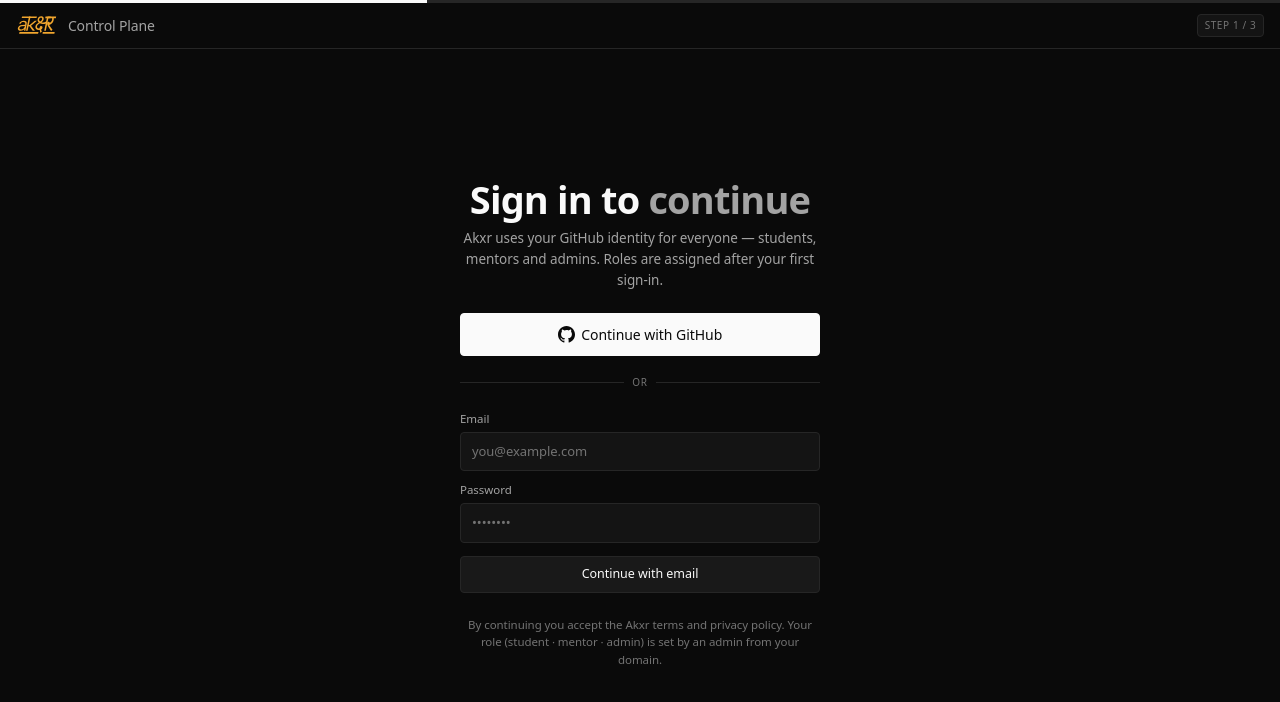
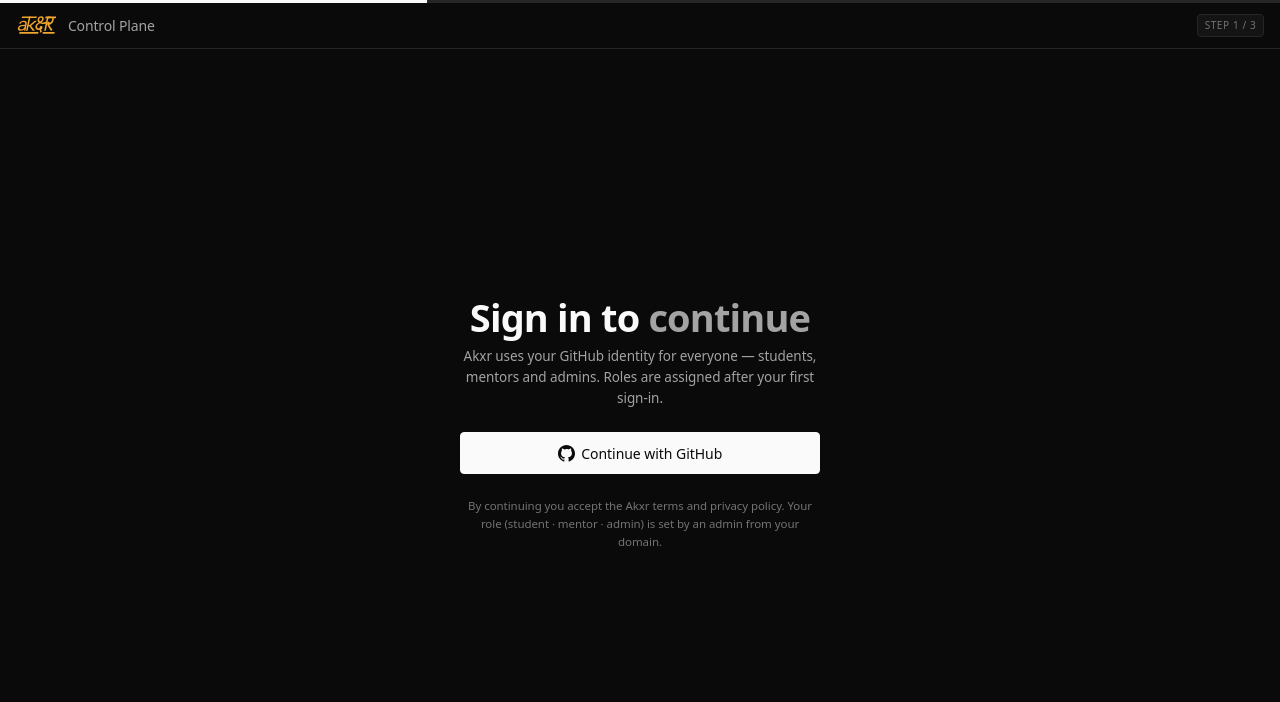
Before and after one commit to akxr-in/akxr-frontend, a Next.js app in the folder frontend/: page /login in a window 1280 px wide. Shown: the top 702 px of the page. Built offline with nearby package versions, Linux system fonts and the light colour scheme.

Commit message:
remove email auth

```diff
--- a/frontend/app/(unauth)/login/page.tsx
+++ b/frontend/app/(unauth)/login/page.tsx
@@ -169,37 +169,6 @@ export default function LoginPage() {
             </svg>
             {isGithubLoading ? "Redirecting to GitHub…" : "Continue with GitHub"}
           </button>
-
-          {/* Divider */}
-          <div className="flex items-center gap-2.5 my-6">
-            <div className="flex-1 h-px bg-line" />
-            <span className="font-mono text-[10px] tracking-[0.08em] uppercase text-ink-4">
-              or
-            </span>
-            <div className="flex-1 h-px bg-line" />
-          </div>
-
-          {/* Email form */}
-          <form onSubmit={handleEmail} className="flex flex-col gap-3 text-left">
-            <Field label="Email" type="email" placeholder="you@example.com" value={email} onChange={setEmail} autoComplete="email" required />
-            <Field label="Password" type="password" placeholder="••••••••" value={password} onChange={setPassword} autoComplete="current-password" required />
-
-            <button
-              type="submit"
-              disabled={loginMutation.isPending}
-              className="
-                mt-1 w-full flex items-center justify-center px-3.5 py-2.5 font-sans
-                text-[12.5px] font-medium tracking-[-0.003em] rounded-[var(--r-sm)]
-                border border-line bg-card text-ink
-                transition-[background,border-color] duration-100
-                hover:bg-card-elev hover:border-line-2
-                disabled:cursor-not-allowed disabled:bg-paper-2 disabled:text-ink-4
-              "
-            >
-              {loginMutation.isPending ? "Signing in…" : "Continue with email"}
-            </button>
-          </form>
-
           {/* Terms */}
           <p className="mt-7 text-[11.5px] text-ink-4 leading-[1.55]">
             By continuing you accept the Akxr terms and privacy policy.
```
